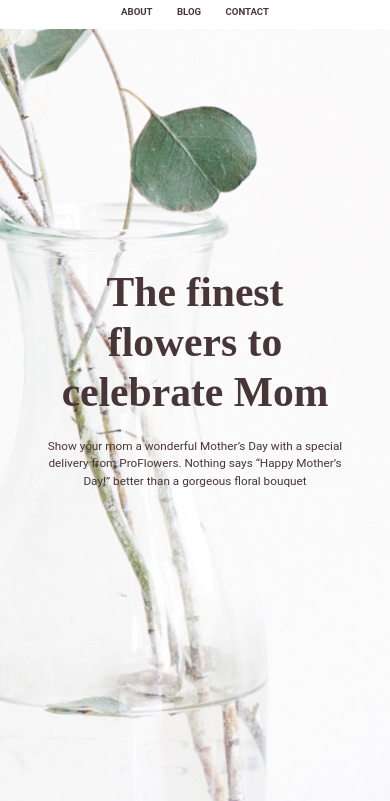
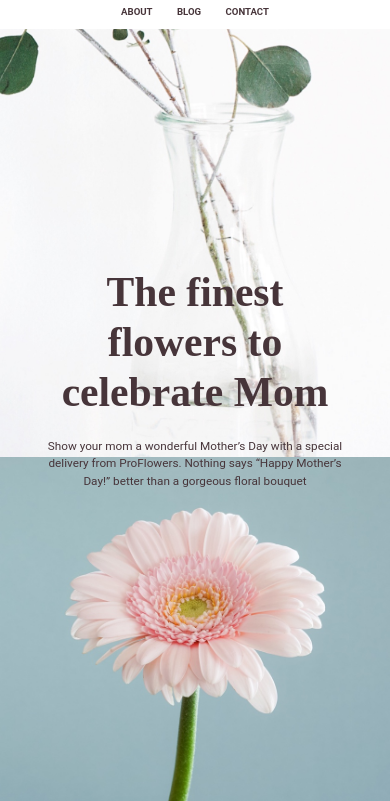
Before and after one commit to haroldao/Grids_Website_Training, a website: page index.html in a window 390 px wide. Shown: the part 43-844 px from the top of the page. Drawn offline with Linux system fonts and the light colour scheme.

Commit message:
Hero Mobile not 100vh now

```diff
--- a/style.css
+++ b/style.css
@@ -194,6 +194,10 @@ footer img {
     font-size: 60%;
   }
 
+  .hero {
+    height: 500px;
+  }
+
   .hero div {
     width: 100vw;
     max-width: 100vw;
```
